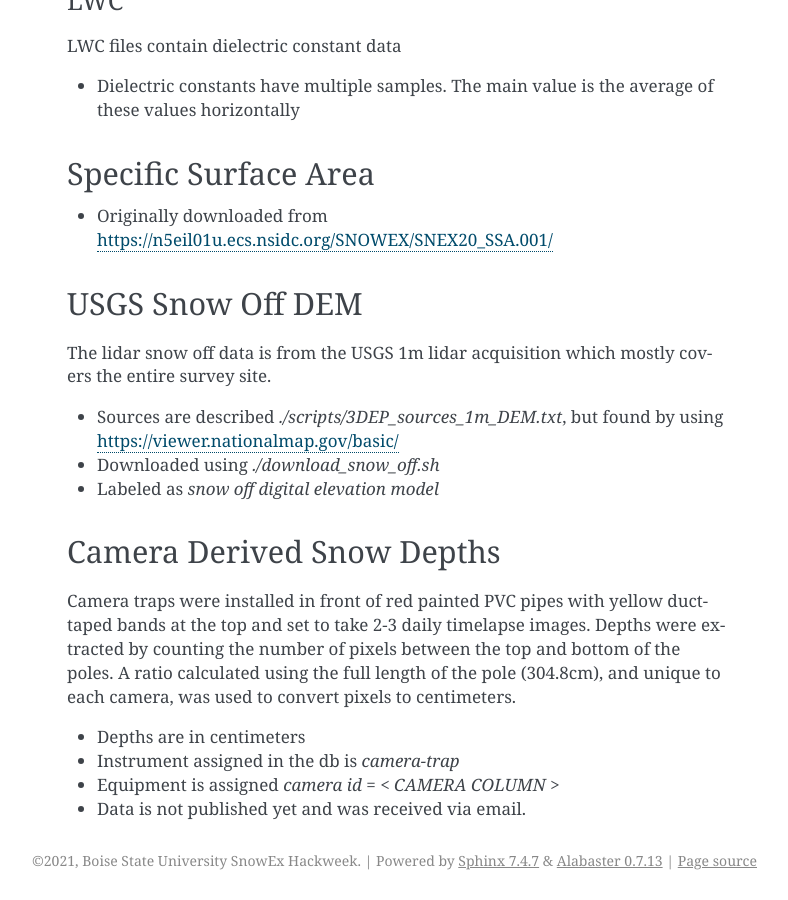
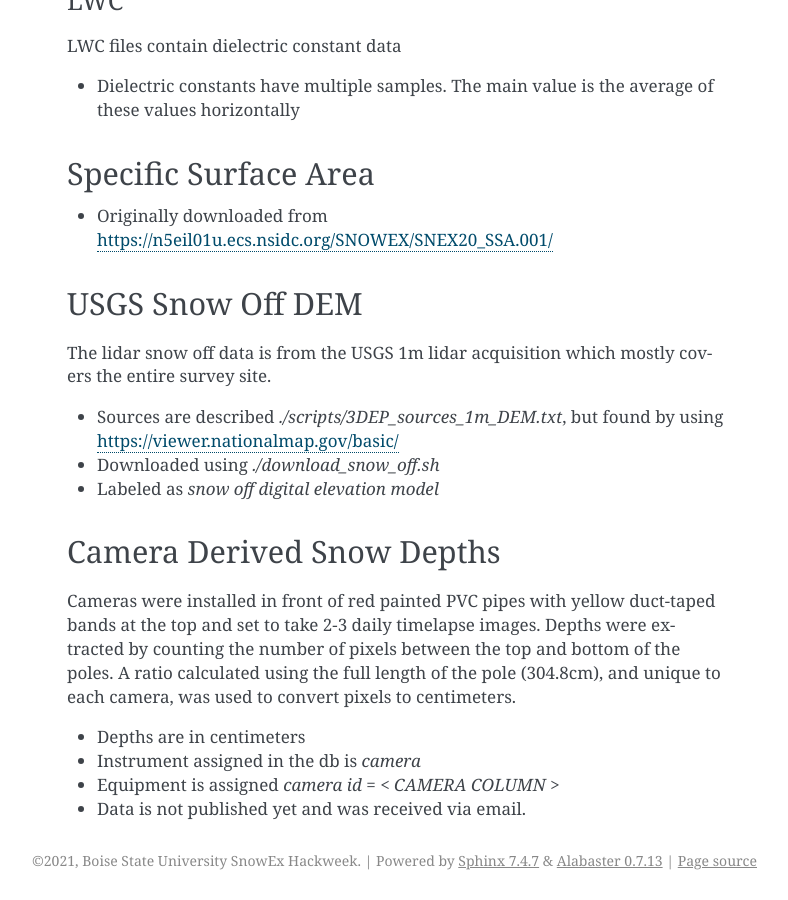
Before and after one commit to SnowEx/snowexsql, a Sphinx documentation site: the page built from docs/data_notes.rst, in a window 1280 px wide and 900 px high, scrolled down 3101 px. Shown: the whole window, without its empty margins (353-1141 px from the left). Built offline with Sphinx 7.4.7, drawn with Linux system fonts in a browser that asks for light colours; pages that are not in the unit, such as notebooks, are missing from menus.

Commit message:
Updated the docs for the camera traps

```diff
--- a/docs/data_notes.rst
+++ b/docs/data_notes.rst
@@ -156,12 +156,12 @@ covers the entire survey site.
 Camera Derived Snow Depths
 --------------------------
 
-Camera traps were installed in front of red painted PVC pipes with yellow duct-taped bands at the top and set to take
+Cameras were installed in front of red painted PVC pipes with yellow duct-taped bands at the top and set to take
 2-3 daily timelapse images. Depths were extracted by counting the number of pixels between the top and bottom of the
 poles. A ratio calculated using the full length of the pole (304.8cm), and unique to each camera, was used to convert
 pixels to centimeters.
 
 * Depths are in centimeters
-* Instrument assigned in the db is `camera-trap`
+* Instrument assigned in the db is `camera`
 * Equipment is assigned `camera id = < CAMERA COLUMN >`
 * Data is not published yet and was received via email.
```
